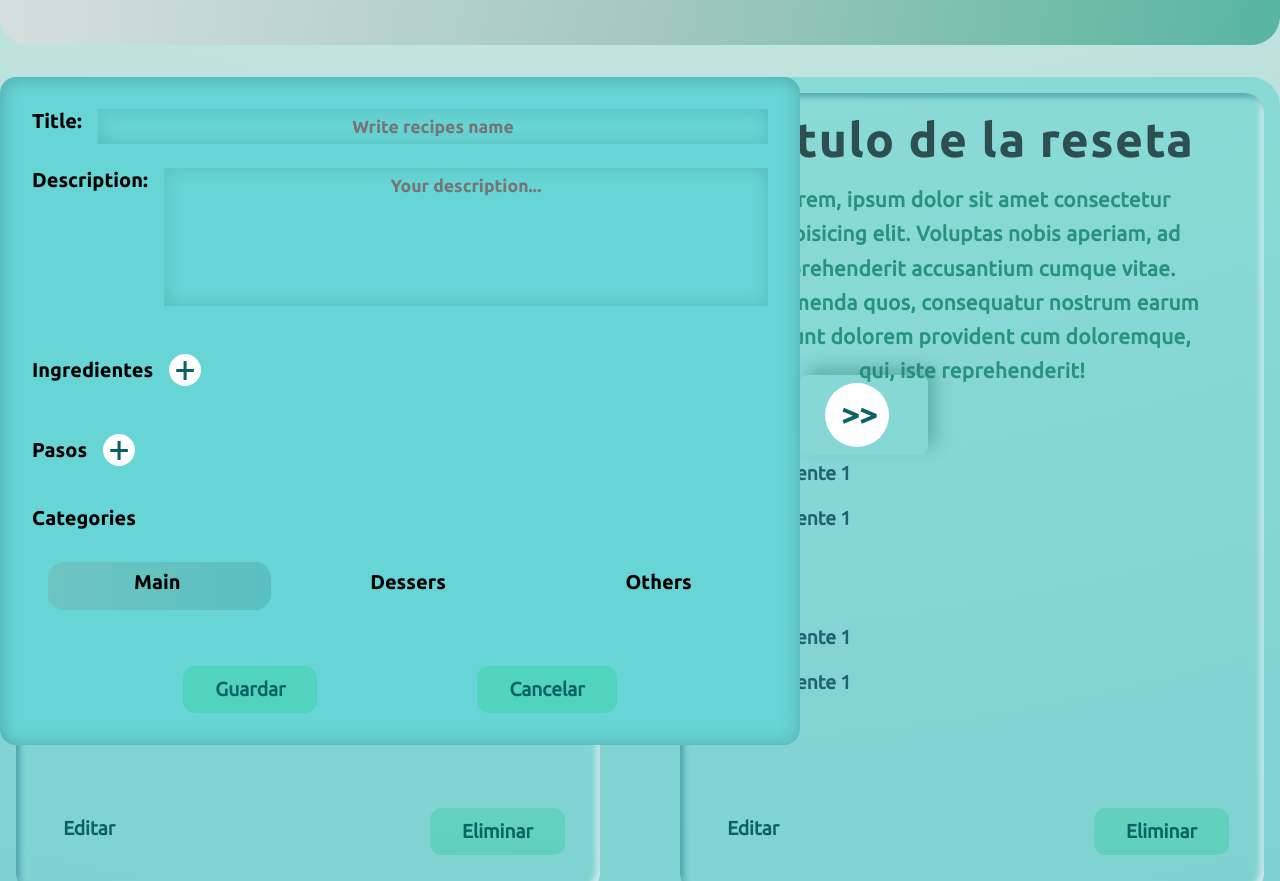
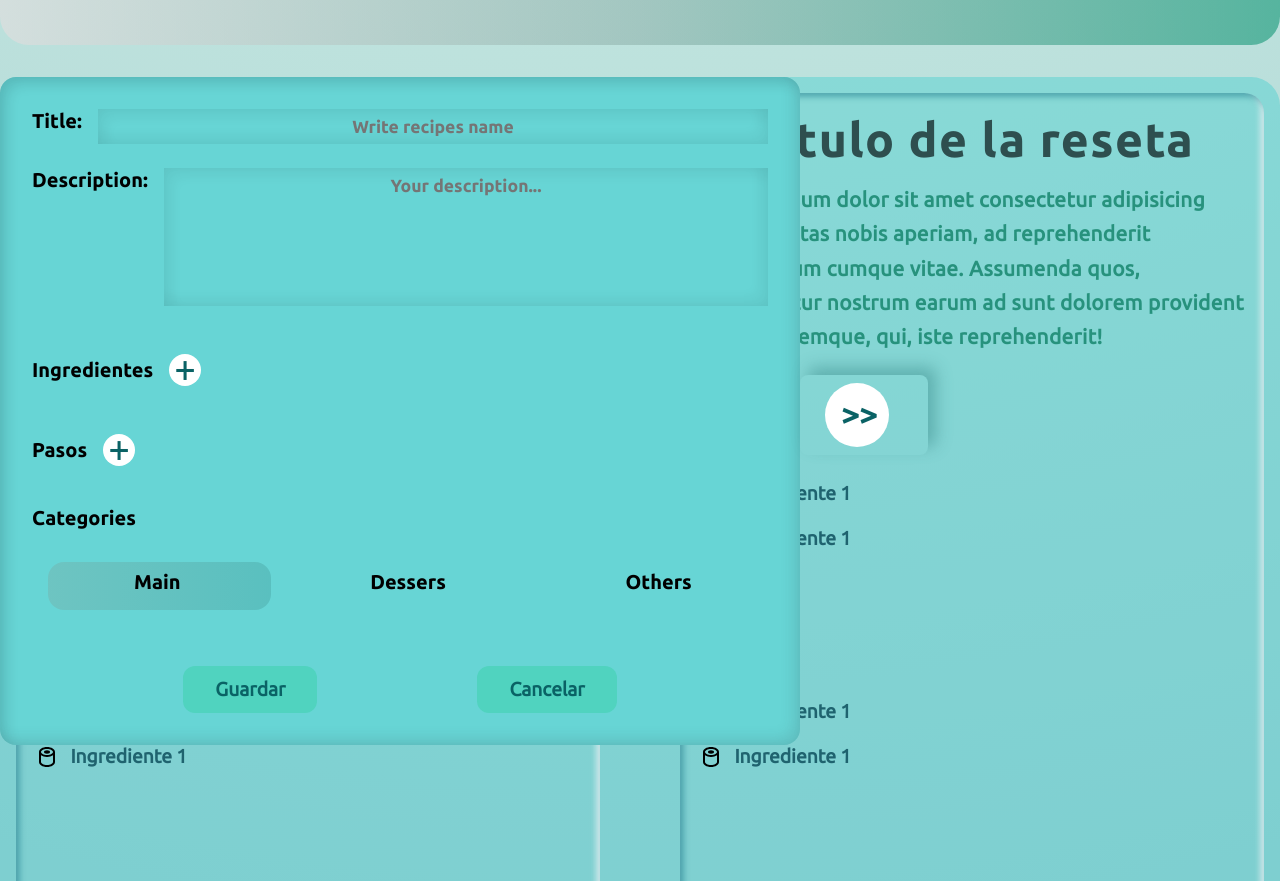
Before and after one commit to 3eze3/Landing-Page-Reset, a plain HTML site: page dist/index.html in a window 1280 px wide. Shown: the part 1473-2354 px from the top of the page. Drawn offline with nearby package versions, Linux system fonts and the light colour scheme; files that its build step writes are made by us from their sources.

Commit message:
Change the sizes for wrapper of the texts

```diff
--- a/src/layout/_main.scss
+++ b/src/layout/_main.scss
@@ -2,7 +2,7 @@
 @use "../abtract/varibles" as bg_colors;
 .recipes {
   width: 100%;
-  min-height: 150vh;
+  min-height: 120vh;
   padding: 1rem;
   position: relative;
   border-top-left-radius: 1.8rem;
@@ -12,8 +12,9 @@
   grid-template-columns: repeat(auto-fit, minmax(23rem, 1fr));
   gap: 5rem;
   @include layout_bxsha.break-media(max-width, 480px) {
-    padding: 47rem 0.5rem;
-    height: 100%;
+    padding-top: 47rem;
+    padding-inline: 0.5rem;
+    min-height: 100%;
   }
   &__menu {
     width: 50rem;
@@ -34,7 +35,7 @@
     }
   }
   &__cards {
-    height: 50rem;
+    min-height: 50rem;
     @include layout_bxsha.flex(flex-start, space-between, column);
     padding: 1.2rem;
     @include layout_bxsha.shadow-neo(0.2rem, #086c7e85, 20%, inset);
@@ -56,20 +57,24 @@
     }
   }
   &__wrapper {
-    width: 90%;
-    margin-inline: auto;
+    @include layout_bxsha.break-media(max-width, 480px) {
+      width: 90%;
+      margin-inline: auto;
+    }
   }
   &__title {
     margin-bottom: 1rem;
     text-align: center;
   }
   &__description {
-    padding-inline: 0.5rem;
-    text-align: center;
     line-height: 1.65;
     color: rgb(39, 146, 125);
     hyphens: manual;
     font-weight: 600;
+    @include layout_bxsha.break-media(max-width, 480px) {
+      text-align: center;
+      padding-inline: 0.5rem;
+    }
   }
   &__buttons {
     width: 100%;
```
